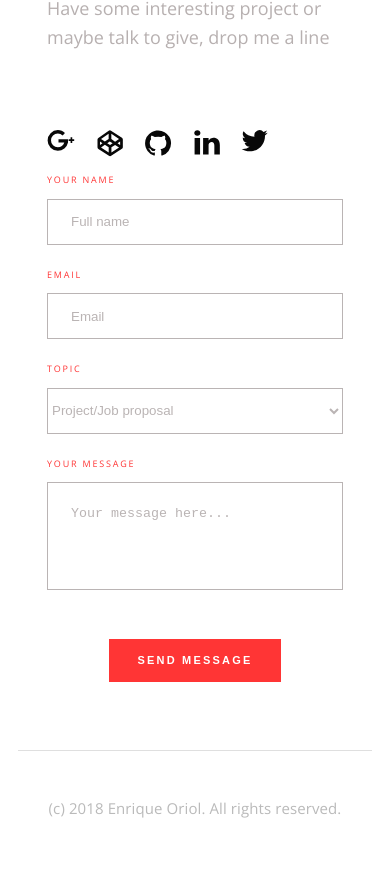
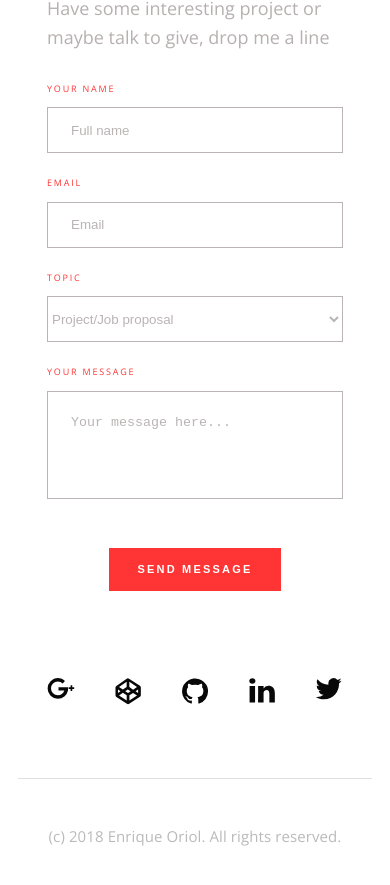
Before and after one commit to kaikcreator/eoriol, an Angular app: page /home in a window 390 px wide. Shown: the part 6180-7065 px from the top of the page. Before the commit the page ends 7037 px from the top, so only its background shows below. Built offline with nearby package versions, Linux system fonts and the light colour scheme.

Commit message:
improved responsiveness of social-icons-bar

```diff
--- a/src/app/contact/contact.component.html
+++ b/src/app/contact/contact.component.html
@@ -2,7 +2,7 @@
 <div class="contact-description">
   <h1>Become a Smarter Developer</h1>
   <p>Have some interesting project or maybe talk to give, drop me a line</p>
-  <app-social-icons-bar></app-social-icons-bar>
+  <app-social-icons-bar class="display-mlxl"></app-social-icons-bar>
 </div>
 
 <form action="" class="contact-form">
@@ -32,5 +32,6 @@
 
 
     <button>Send Message</button>
+    <app-social-icons-bar class="display-s"></app-social-icons-bar>
 
 </form>
--- a/src/app/contact/contact.component.scss
+++ b/src/app/contact/contact.component.scss
@@ -117,11 +117,18 @@ button{
     height: 43px;
 }
 
-app-social-icons-bar ::ng-deep{
-    .social-icons{
+app-social-icons-bar{
+
     width: 75%;
     margin-top:76px;
 
+    &.display-s{
+        width: 100%;
+        margin-top:86px;
+    }
+
+    & ::ng-deep{
+        .social-icons{
             svg{
                 width: 28px;
                 height: auto;
@@ -132,3 +139,4 @@ app-social-icons-bar ::ng-deep{
             }
         }
     }
+}
--- a/src/styles.scss
+++ b/src/styles.scss
@@ -14,9 +14,9 @@ body{
     }
 }
 
-@media all and (min-width:1760px){
+@media all and (min-width:$break-xxl){
     body{
-        max-width: 1760px;
+        max-width: $break-xxl;
         margin-left: auto !important;
         margin-right: auto !important;
     }
@@ -27,6 +27,19 @@ body{
     //position:fixed;
 }
 
+.display-s{
+    display: none !important;
+    @media all and (max-width: $break-small) {
+        display: block !important;
+    }
+}
+
+.display-mlxl{
+    display: block !important;
+    @media all and (max-width: $break-small) {
+        display: none !important;
+    }
+}
 
 button{
     height: 44px;
--- a/src/variables.scss
+++ b/src/variables.scss
@@ -56,6 +56,7 @@ $break-small: 600px;
 $break-medium: 780px;
 $break-large: 1060px;
 $break-xtra-large: 1300px;
+$break-xxl: 1760px;
 
 $break-card-row: 900px;
 
```
Lines whose indentation alone changed are shown as unchanged.
